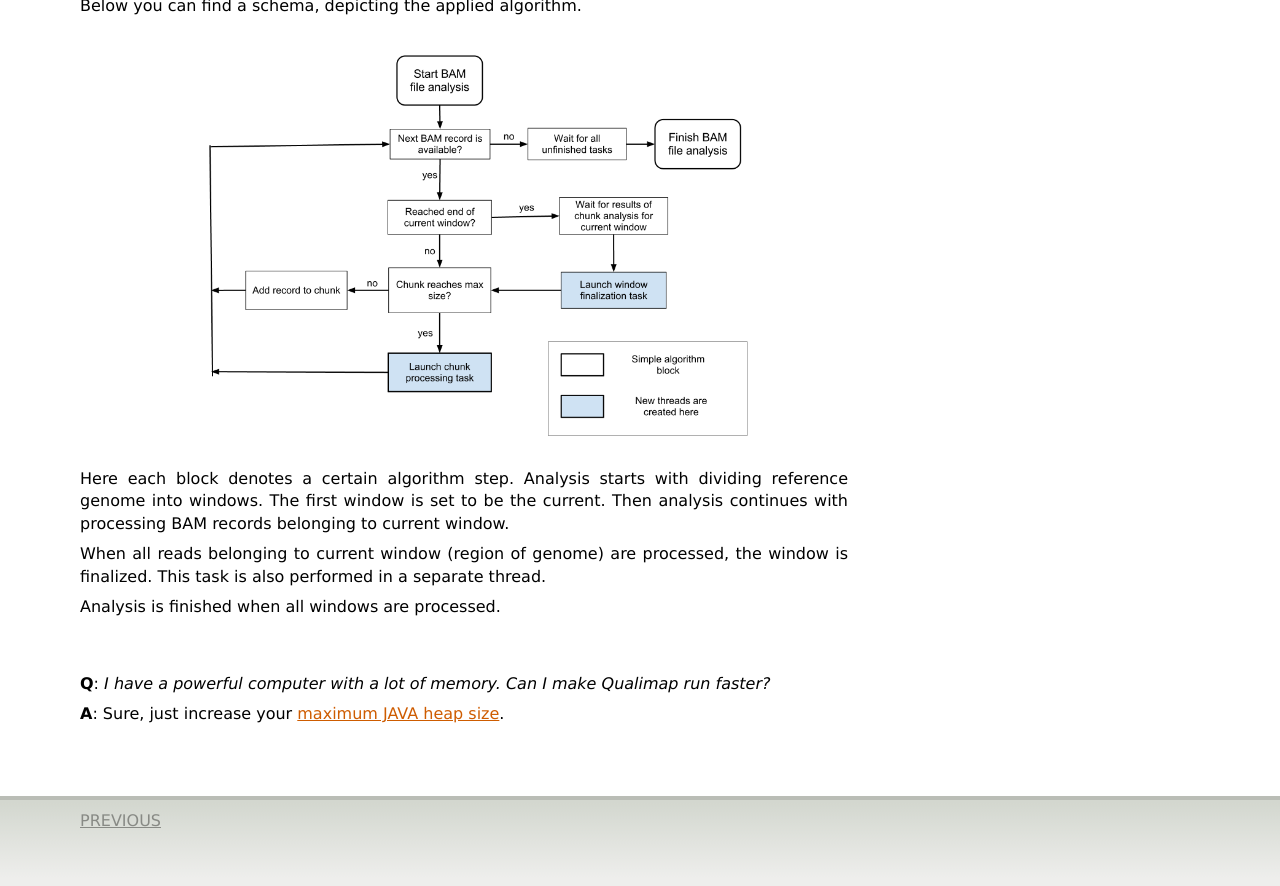
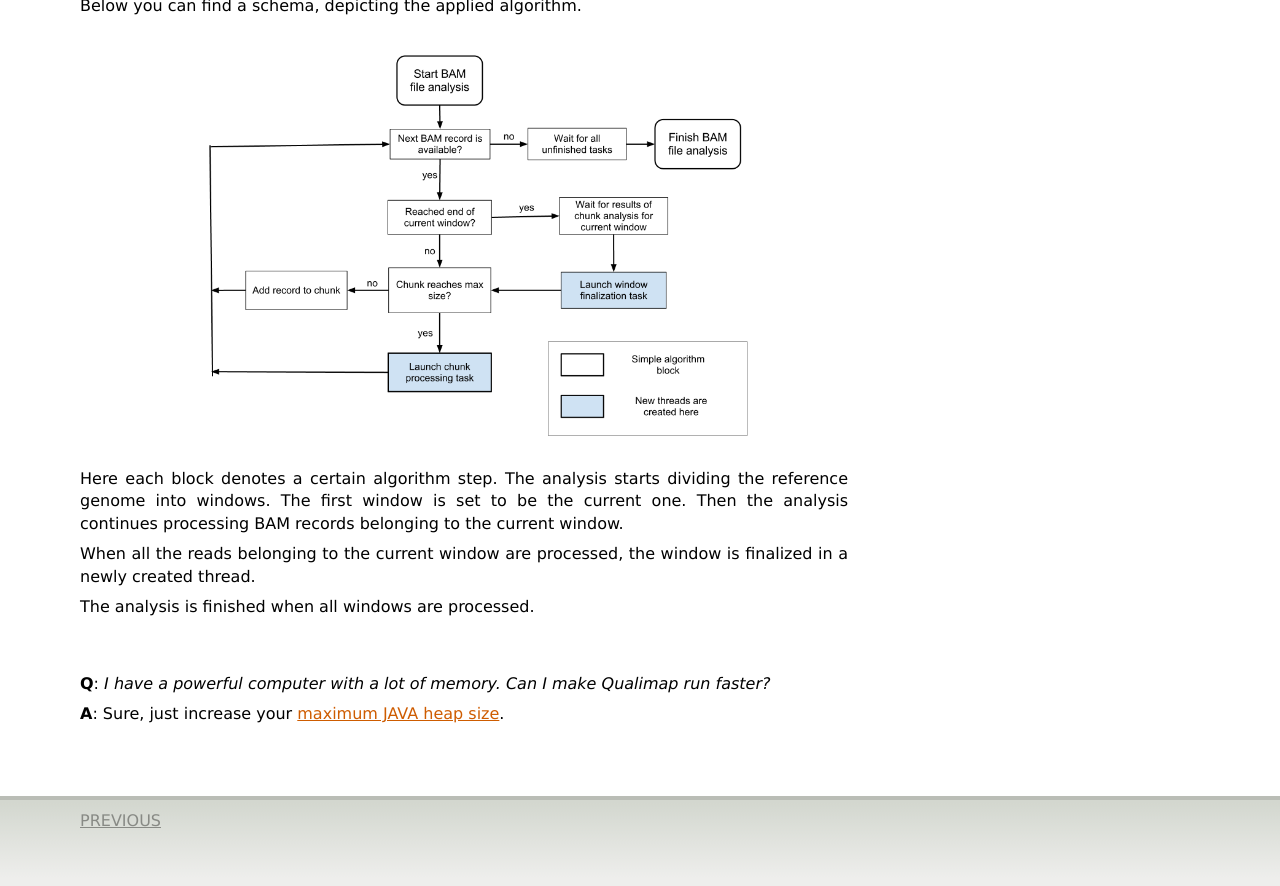
Before and after one commit to scchess/Qualimap, a Sphinx documentation site: the page built from doc/faq.rst, in a window 1280 px wide and 900 px high, scrolled down 1007 px. Shown: the top 886 px of the window. Built offline with Sphinx 7.4.7, drawn with Linux system fonts in a browser that asks for light colours.

Commit message:
Minor changes in doc/faq.rst

```diff
--- a/doc/faq.rst
+++ b/doc/faq.rst
@@ -59,11 +59,11 @@ Below you can find a schema, depicting the applied algorithm.
     :width: 450pt
     :align: center
 
-Here each block denotes a certain algorithm step. Analysis starts with dividing reference genome into windows. The first window is set to be the current. Then analysis continues with processing BAM records belonging to current window.
+Here each block denotes a certain algorithm step. The analysis starts dividing the reference genome into windows. The first window is set to be the current one. Then the analysis continues processing BAM records belonging to the current window.
 
-When all reads belonging to current window (region of genome) are processed, the window is finalized. This task is also performed in a separate thread.
+When all the reads belonging to the current window are processed, the window is finalized in a newly created thread.
 
-Analysis is finished when all windows are processed.
+The analysis is finished when all windows are processed.
 
 |
 
```
